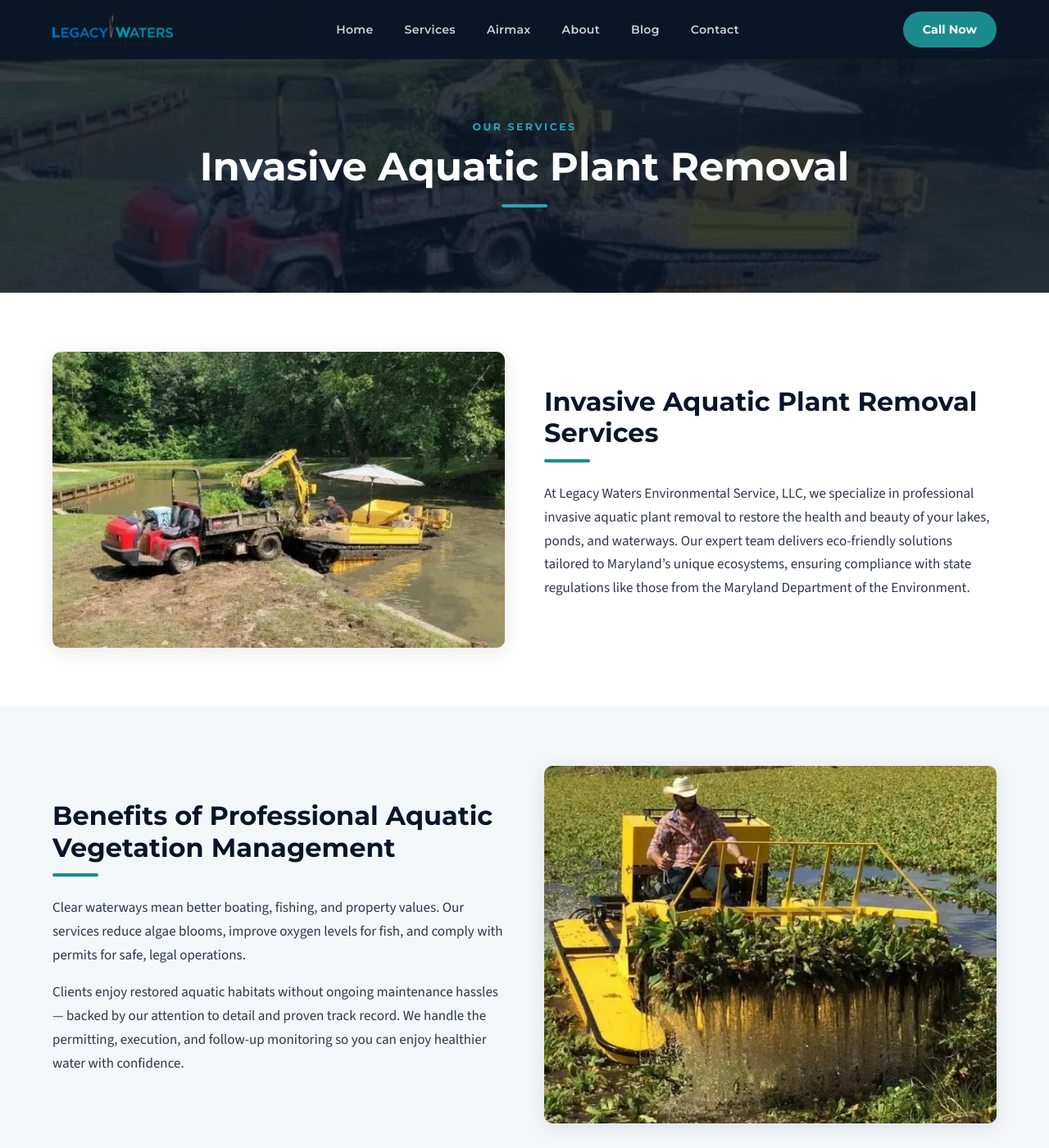
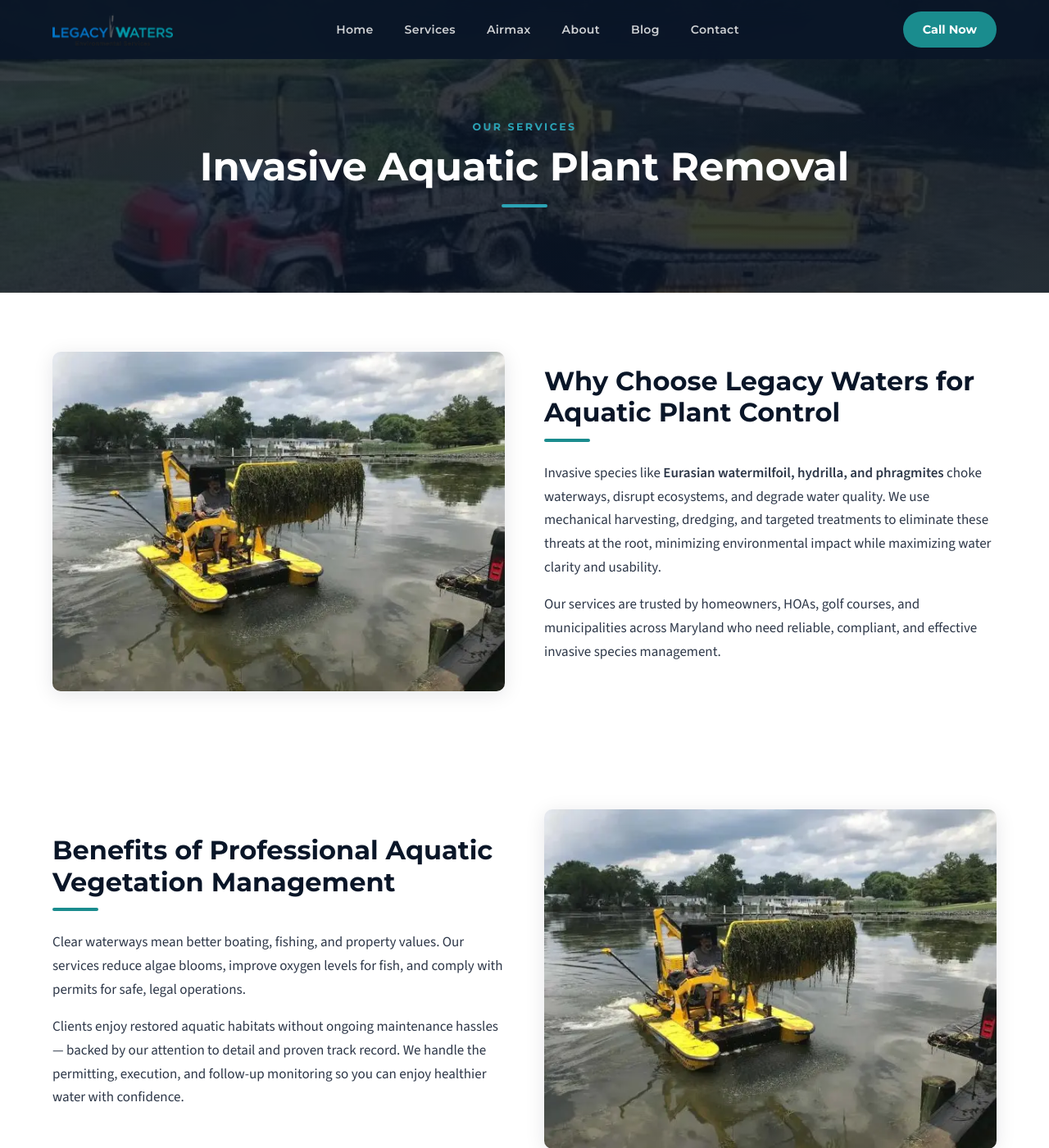
Before and after one commit to JimmyFlame77/Legacy-Waters, a Jekyll site: the page built from invasive-plant-removal.html, in a window 1280 px wide and 1400 px high. Shown: the whole window at 82% size. Built offline with Jekyll 4.4.1, drawn with Linux system fonts in a browser that asks for light colours; some of the changed lines change nothing that is shown.

Commit message:
Update invasive-plant-removal.html

```diff
--- a/invasive-plant-removal.html
+++ b/invasive-plant-removal.html
@@ -14,42 +14,7 @@
   image: "/images/invasive-removal-1.webp"
   image_alt: "Legacy Waters crew removing invasive aquatic plants with specialized equipment"
 
-middle:
-  heading: "Eurasian Watermilfoil (Myriophyllum spicatum)"
-  text: |
-    Eurasian watermilfoil is an invasive aquatic plant that quickly takes over shorelines, forming thick mats that tangle props and crowd out native plants. With thoughtful, hands-on removal, your water can return to a healthier, clearer, more enjoyable condition.
-  image: "/images/eurasian-watermilfoil.webp"
-  image_alt: "Close-up of Eurasian watermilfoil being removed from a lake with specialized equipment"
-
-benefits:
-  heading: "Hydrilla (Hydrilla verticillata)"
-  text: |
-    Hydrilla  is often called the “kudzu of the water,” a fast-spreading invader that blankets lakes and ponds, strangles native plants, tangles propellers, and turns clear, healthy waterbodies into clogged, unusable messes without expert removal and control.
-  image: "/images/hydrilla-verticillata.webp"
-  image_alt: "Hydrilla infestation closeup image in a pond"
-
-middle:
-  heading: "Parrot Feather (Myriophyllum aquaticum)"
-  text: |
-    Parrot Feather  is a feathery, bright green invader that quickly weaves into dense floating carpets, clogging ponds, shorelines, and drainageways while smothering native plants and disrupting water flow. Legacy Waters Environmental targets and removes Parrot Feather infestations, restoring open water, healthier habitat, and the natural look and function of your aquatic spaces.
-  image: "/images/parrot-feather.webp"
-  image_alt: "Close up image of a Parrot Feather infestation."
-
-benefits:
-  heading: "Yellow Floating Heart (Nymphoides peltata)"
-  text: |
-    The Yellow Floating Heart deceives with its delicate heart-shaped leaves and cheerful yellow flowers, but beneath this ornamental charm lies an aggressive invader. This bottom-rooted perennial rapidly colonizes waterways, weaving thick surface mats that suffocate native plants, starve water of oxygen, and transform vibrant aquatic ecosystems into biological deserts. Originally escaped from water gardens, it now threatens lakes and ponds nationwide.
-  image: "/images/yellow-floating-heart.webp"
-  image_alt: "Yellow Floating Heart infestation in a pond."
-
-middle:
-  heading: "Water Chestnut (Trapa natans)"
-  text: |
-    Water Chestnut looks innocent at first—dainty rosettes floating like lily pads—but beneath the surface lurk tangled stems and razor-sharp nuts that turn open water into a prickly green minefield begging for expert removal. This invasive plant quickly forms dense mats that choke waterways, crowd out native vegetation, and create hazardous conditions for boating and swimming. With professional removal from Legacy Waters Environmental, you can reclaim your waterbody and restore its natural beauty and usability.
-  image: "/images/water-chestnut.webp"
-  image_alt: "Water Chestnut infestation in a pond."
-
-benefits:
+  middle:
   heading: "Why Choose Legacy Waters for Aquatic Plant Control"
   text: |
     Invasive species like **Eurasian watermilfoil, hydrilla, and phragmites** choke waterways, disrupt ecosystems, and degrade water quality. We use mechanical harvesting, dredging, and targeted treatments to eliminate these threats at the root, minimizing environmental impact while maximizing water clarity and usability.
@@ -58,14 +23,14 @@
   image: "/images/invasive-removal-2.webp"
   image_alt: "Yellow harvester removing invasive vegetation from waterway near residential area"
 
-middle:
+benefits:
   heading: "Benefits of Professional Aquatic Vegetation Management"
   text: |
     Clear waterways mean better boating, fishing, and property values. Our services reduce algae blooms, improve oxygen levels for fish, and comply with permits for safe, legal operations.
 
     Clients enjoy restored aquatic habitats without ongoing maintenance hassles — backed by our attention to detail and proven track record. We handle the permitting, execution, and follow-up monitoring so you can enjoy healthier water with confidence.
-  image: "/images/vegetation-harvest-1.webp"
-  image_alt: "Legacy Waters crew harvesting invasive aquatic vegetation with specialized equipment in a lake"
+  image: "/images/invasive-removal-2.webp"
+  image_alt: "Healthy waterway with clear water and native vegetation after invasive plant removal by Legacy Waters"
 
 faqs:
   - question: "What is invasive plant removal and why is it important for my pond or lake?"
```
